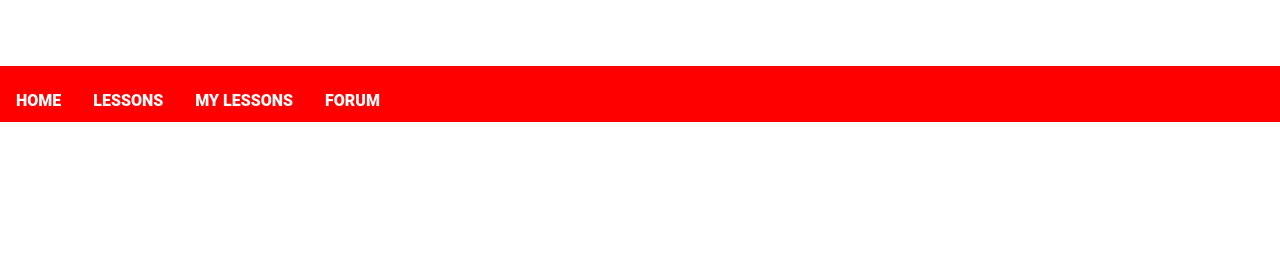
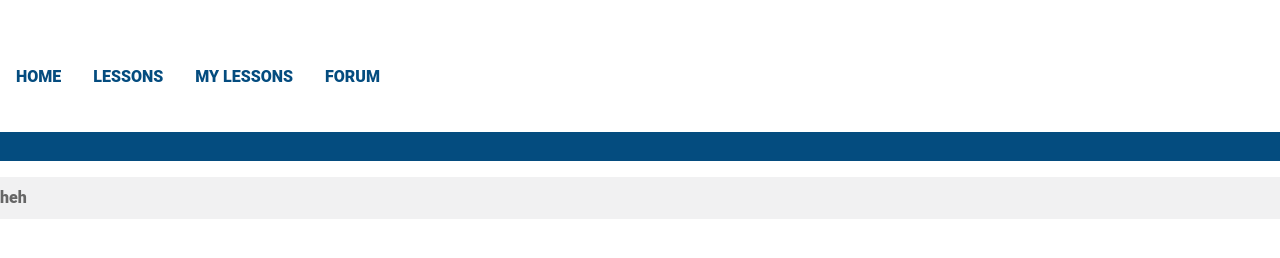
Before and after one commit to Pitjiodo/Sem2Pro2, a plain HTML site: page index.html in a window 1280 px wide. Drawn offline with Linux system fonts and the light colour scheme; a web font is replaced by a local one.

Commit message:
add breadcrumbs
+breadcrumbs
+main site
+change colour

```diff
--- a/assets/css/style.css
+++ b/assets/css/style.css
@@ -8,23 +8,24 @@ body, html {
     color: #666;
 }
 
+
+/*----------Nav----------*/
 .top-nav {
     margin: 0;
     max-height: 132px;
-    background-color: red;
+    background-color: #fff;
     position: relative;
 }
 
 
-
 #site-nav {
-    margin: 66px 0 0 0;
+    padding: 42px 0 100px 0;
     position: relative;
     z-index: 1;
 }
 
 #site-nav a {
-    color: #fff;
+    color: #044C7F;
     display: block;
     padding: 14px 16px 0 16px;
     text-decoration: none;
@@ -48,3 +49,18 @@ body, html {
     border-bottom: solid;
     margin: 0;
 }
+
+/*----------Breadcrumbs----------*/
+#breadcrumbs {
+    height: 29px;
+    width: 100%;
+    background-color: #044C7F;
+}
+
+
+/*----------Site----------*/
+.site-top {
+    background-color: #F1F1F2;
+    max-height: 843px;
+    width: 100%;
+}
--- a/index.html
+++ b/index.html
@@ -21,5 +21,12 @@
             </nav>
         </div>
 
+        <div id="breadcrumbs">
+        </div>
+
+        <div class="site-top">
+            <p>heh</p>
+        </div>
+
     </body>
 </html>
```
